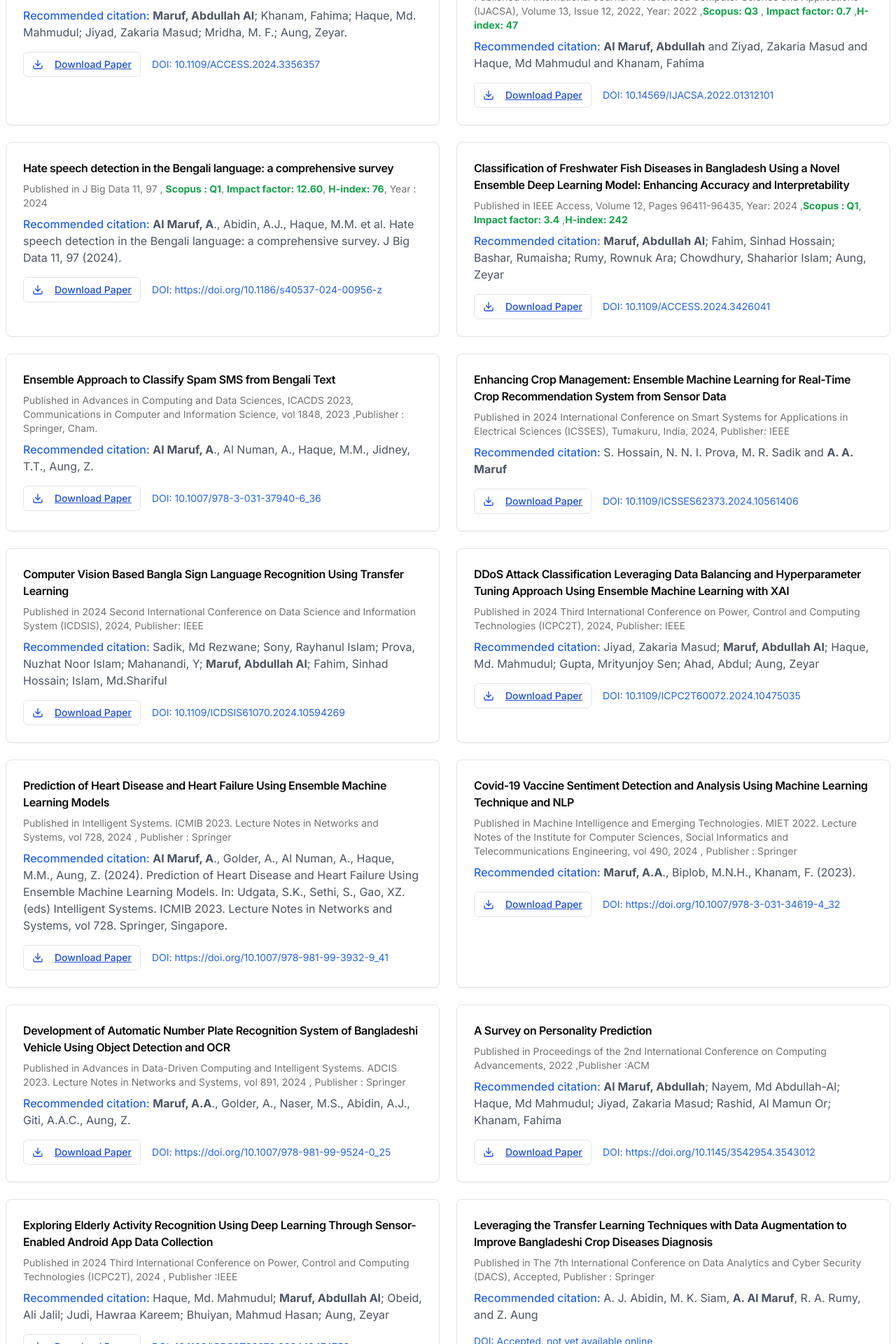
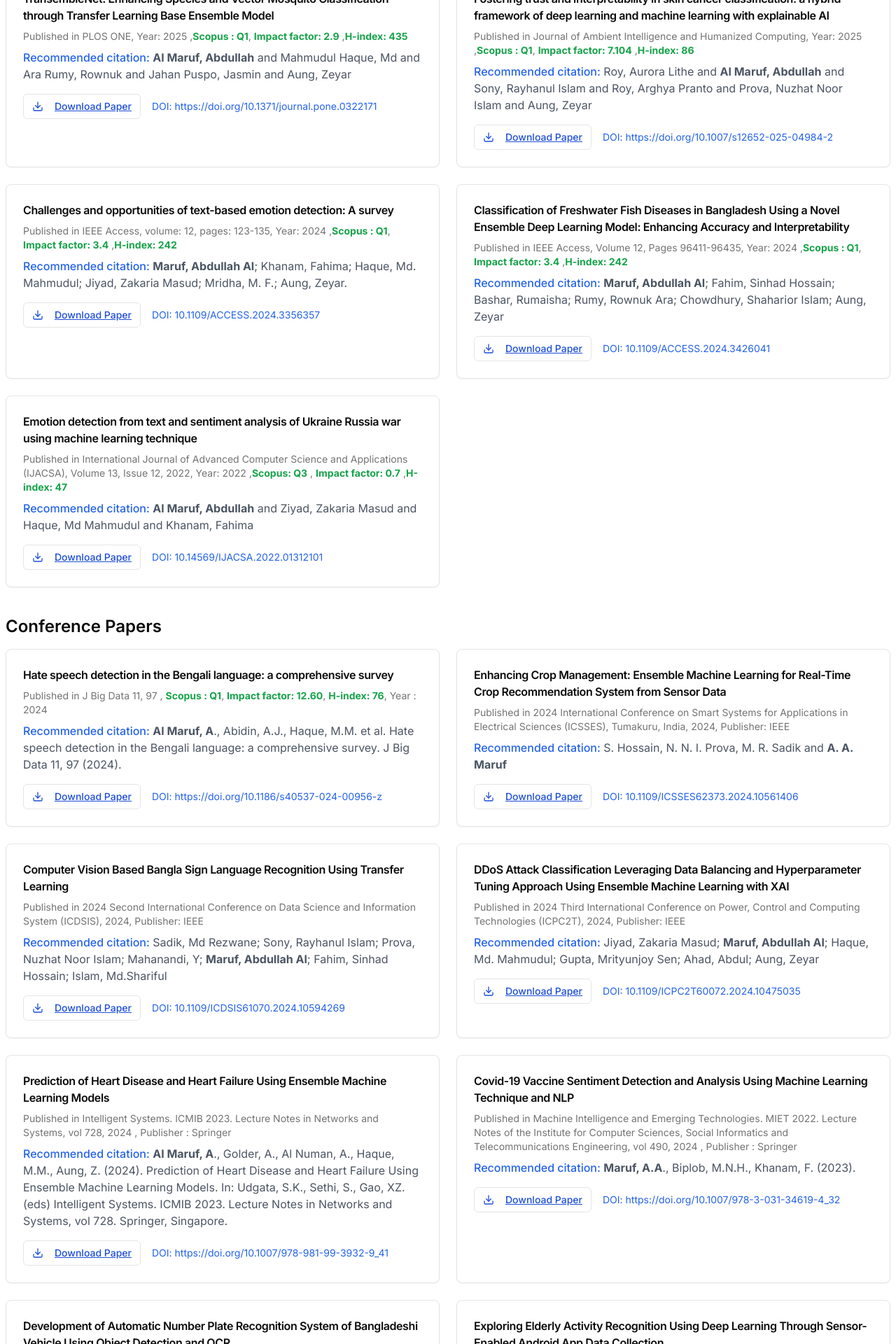
Before and after one commit to VA4MDS/Conference-Website, a Next.js app: page /publications in a window 1280 px wide. Shown: the part 260-2180 px from the top of the page at 70% size. Built offline with nearby package versions, Linux system fonts and the light colour scheme.

Commit message:
Update index.tsx

```diff
--- a/src/components/publications/index.tsx
+++ b/src/components/publications/index.tsx
@@ -1,20 +1,50 @@
 import PublicationCard from './publication-card';
+import publicationsData from '@/lib/json/publications.json';
 import PendingPublicationData from '@/lib/json/pending-published.json';
-import publicationsData from '@/lib/json/publications.json';
 import PendingPublicationCard from './pending-publication-card';
 
-export default async function Publications() {
+export default function Publications() {
+  // Extract year from string like "Year: 2025 ,Scopus : Q1, Impact factor: 2.9 ,H-index: 435"
+  const extractYear = (entry: any) => {
+    const match = entry.year.match(/\d{4}/);
+    return match ? parseInt(match[0]) : 0;
+  };
+
+  // Separate and sort by year (descending)
+  const journalPapers = publicationsData
+    .filter((paper) => paper.conference?.toLowerCase().includes('journal') || paper.conference?.toLowerCase().includes('plos') || paper.conference?.toLowerCase().includes('ieee') || paper.conference?.toLowerCase().includes('springer'))
+    .sort((a, b) => extractYear(b) - extractYear(a));
+
+  const conferencePapers = publicationsData
+    .filter((paper) => !journalPapers.includes(paper))
+    .sort((a, b) => extractYear(b) - extractYear(a));
+
   return (
-    <div className='space-y-8'>
+    <div className='space-y-10'>
       <h2 className='text-3xl font-bold tracking-tight'>Publications</h2>
-      <div className='grid grid-cols-1 lg:grid-cols-2 gap-6'>
-        {publicationsData.map((paper, index) => (
-          <PublicationCard key={index} paper={paper} />
-        ))}
+
+      {/* Journals */}
+      <div>
+        <h3 className='text-2xl font-semibold mb-4'>Journal Papers</h3>
+        <div className='grid grid-cols-1 lg:grid-cols-2 gap-6'>
+          {journalPapers.map((paper, index) => (
+            <PublicationCard key={index} paper={paper} />
+          ))}
+        </div>
       </div>
-      <h2 className='text-3xl font-bold tracking-tight'>
-        Publications Under Review
-      </h2>
+
+      {/* Conferences */}
+      <div>
+        <h3 className='text-2xl font-semibold mt-6 mb-4'>Conference Papers</h3>
+        <div className='grid grid-cols-1 lg:grid-cols-2 gap-6'>
+          {conferencePapers.map((paper, index) => (
+            <PublicationCard key={index} paper={paper} />
+          ))}
+        </div>
+      </div>
+
+      {/* Pending / Under Review */}
+      <h2 className='text-3xl font-bold tracking-tight mt-8'>Publications Under Review</h2>
       <div className='grid grid-cols-1 lg:grid-cols-2 gap-6'>
         {PendingPublicationData.map((paper, index) => (
           <PendingPublicationCard key={index} paper={paper} />
```
